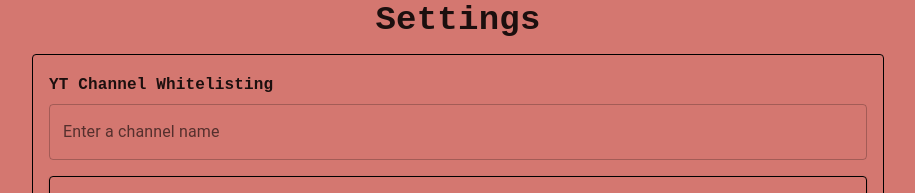
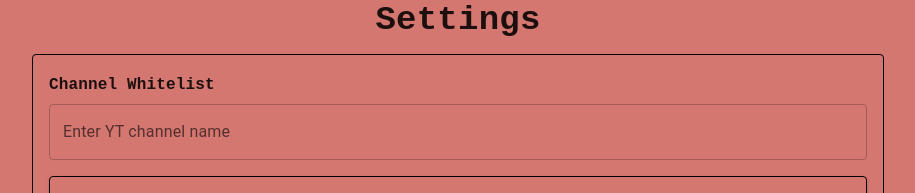
Before and after one commit to Matin-M/SiteBlocker, a React (Create React App) app: page / in a window 1280 px wide. Both pictures are taken after a click on the button "SETTINGS". Shown: the top 193 px of the page, without its empty margins (182-1097 px from the left). Built offline with nearby package versions, Linux system fonts and the light colour scheme.

Commit message:
Channel blocking bugfix

```diff
--- a/src/components/Settings.js
+++ b/src/components/Settings.js
@@ -90,10 +90,10 @@ const Settings = ({ setViewSettings }) => {
           fontWeight={'bold'}
           fontFamily={'monospace'}
         >
-          YT Channel Whitelisting
+          Channel Whitelist
         </Typography>
         <TextField
-          label="Enter a channel name"
+          label="Enter YT channel name"
           variant="outlined"
           fullWidth
           value={newChannel}
```
Also changed, not shown: public/content-script.js (+14 -2 lines), public/manifest.json.
